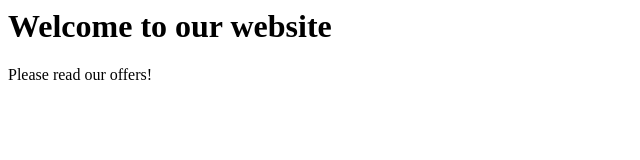
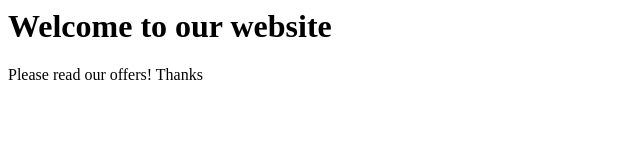
Before and after one commit to chipswithvinegar/stuff, a plain HTML site: page index.html in a window 1280 px wide. Shown: the full height of the page, 0-640 px from the left. Drawn offline with Linux system fonts and the light colour scheme.

Commit message:
test
test

```diff
--- a/index.html
+++ b/index.html
@@ -5,5 +5,7 @@
 <body>
   <h1>Welcome to our website</h1>
   Please read our offers!
+
+  Thanks
 </body>
 </html>
```
